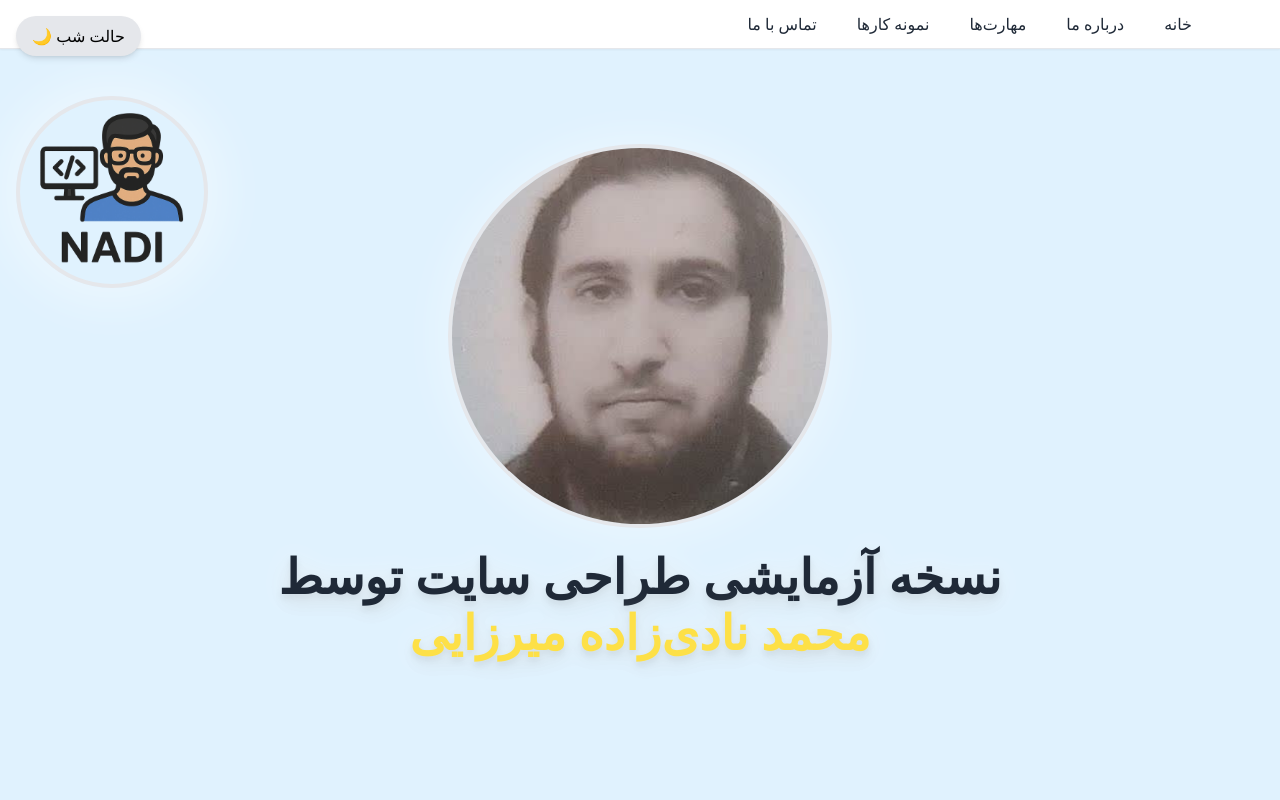
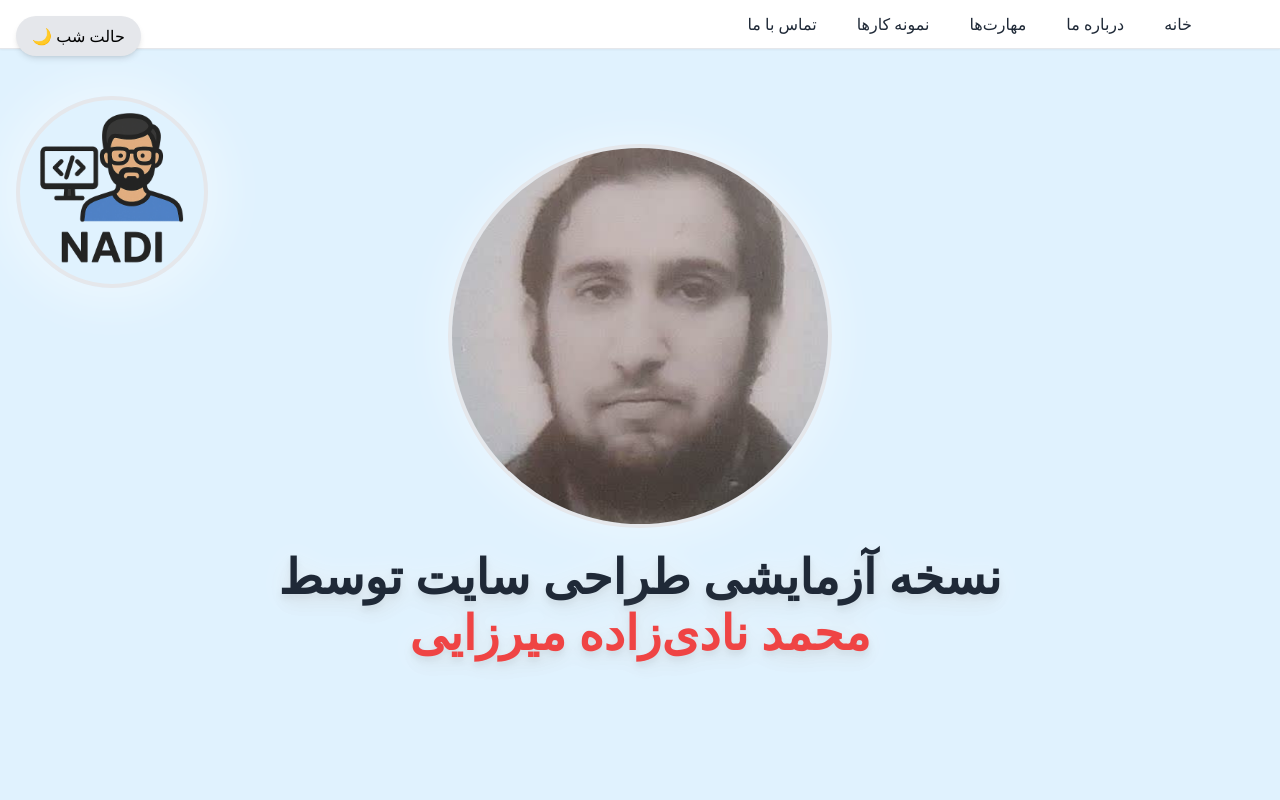
Before and after one commit to mnzm71/portfolio, a React (Vite) app: page / in a window 1280 px wide. Shown: the top 800 px of the page. Built offline with nearby package versions, Linux system fonts and the light colour scheme.

Commit message:
fix tag and logo

```diff
--- a/src/components/ThemeToggle.jsx
+++ b/src/components/ThemeToggle.jsx
@@ -76,9 +76,9 @@ export default function ThemeToggle() {
                 </div>
 
                 {/* متن اصلی */}
-                <h1 className="text-xl sm:text-2xl md:text-3xl lg:text-4xl xl:text-5xl font-bold text-gray-800 dark:text-white drop-shadow-lg animate-[glowText_4s_ease-in-out_infinite] leading-snug text-center px-4">
+                <h1 className="text-xl sm:text-4xl md:text-5xl lg:text-6xl xl:text-5xl font-bold text-gray-800 dark:text-white drop-shadow-lg animate-[glowText_4s_ease-in-out_infinite] leading-snug text-center px-4">
                     نسخه آزمایشی طراحی سایت توسط
-                    <span className="block mt-2 text-yellow-300 dark:text-yellow-400">
+                    <span className="block mt-2 text-red-500 dark:text-red-400">
                         محمد نادی‌زاده میرزایی
                     </span>
                 </h1>
```
